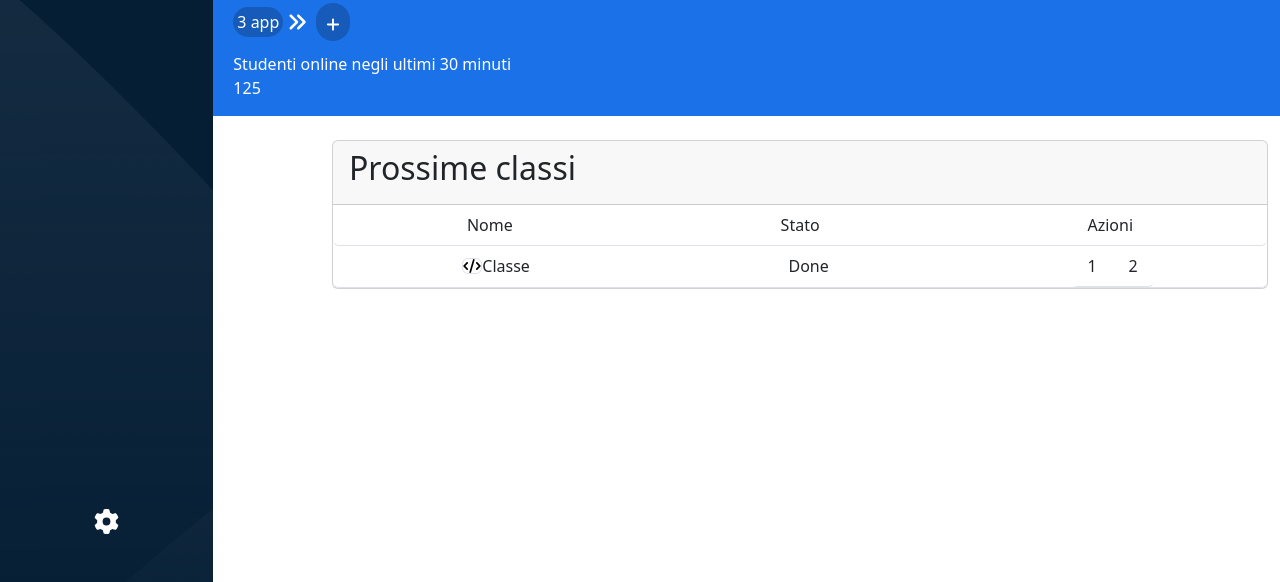
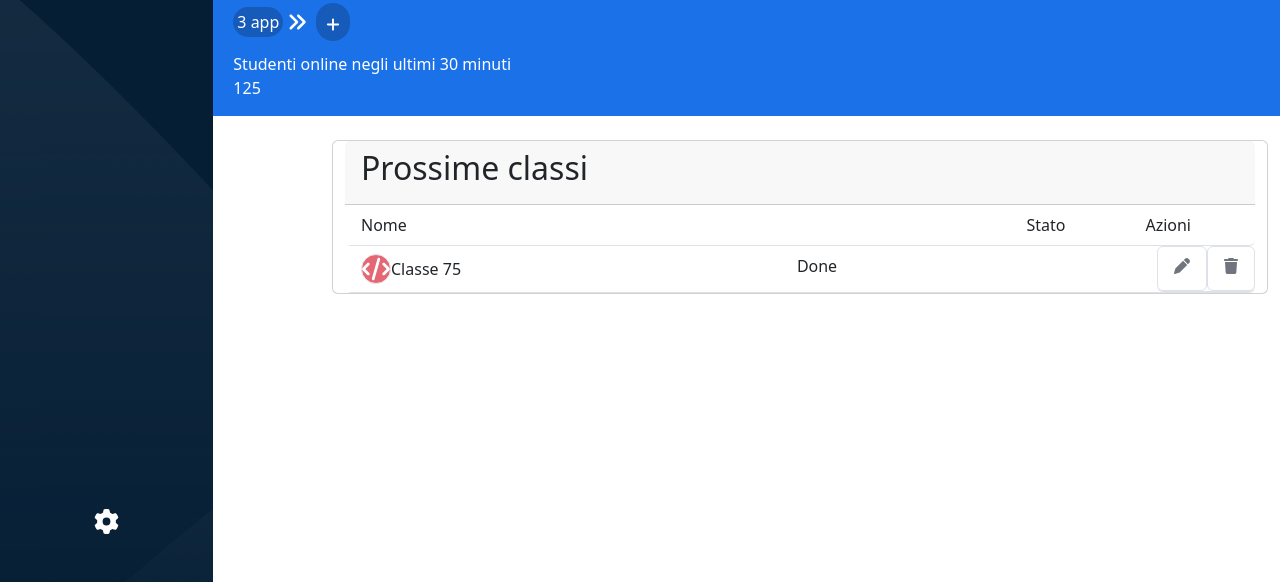
Before and after one commit to MatteoSala97/html-css-bootstrap-dashboard, a plain HTML site: page index.html in a window 1280 px wide. Shown: the part 218-800 px from the top of the page. Drawn offline with nearby package versions, Linux system fonts and the light colour scheme.

Commit message:
fix: working on list

```diff
--- a/assets/css/style.css
+++ b/assets/css/style.css
@@ -7,8 +7,8 @@ Extra-large     xl	        ≥1200px
 Ex-ex-large	    xxl	        ≥1400px
 *************************************/
 
-*{
-    /* border: 1px solid red; */
+.red{
+    border: 1px solid red;
 }
 
 html{
--- a/index.html
+++ b/index.html
@@ -84,30 +84,28 @@
                         </div>
                     </div>
                 </div>
-                <div class="col offset-3 mt-4 ">
-                    <div class="card" style="width: 100%;">
+                <div class="col offset-3 mt-4">
+                    <div class="card container-fluid">
                         <div class="card-header">
                           <h2>Prossime classi</h2>
                         </div>
                         <ul class="list-group list-group-flush">
-                          <ul class="list-group d-flex flex-row justify-content-around border-bottom">
-                            <li class="list-group-item border-0">Nome</li>
-                            <li class="list-group-item border-0">Stato</li>
-                            <li class="list-group-item border-0">Azioni</li>
+                          <ul class="list-group d-flex flex-row justify-content-evenly border-bottom">
+                            <li class="list-group-item border-0 me-auto">Nome</li>
+                            <li class="list-group-item border-0 me-5 ">Stato</li>
+                            <li class="list-group-item border-0 me-5">Azioni</li>
                           </ul>
-                          <ul class="list-group d-flex flex-row justify-content-around border-bottom">
-                            <li class="list-group-item border-0 d-flex align-items-center"><svg class="border rounded" xmlns="http://www.w3.org/2000/svg" height="16" width="20" viewBox="0 0 640 512"><path d="M392.8 1.2c-17-4.9-34.7 5-39.6 22l-128 448c-4.9 17 5 34.7 22 39.6s34.7-5 39.6-22l128-448c4.9-17-5-34.7-22-39.6zm80.6 120.1c-12.5 12.5-12.5 32.8 0 45.3L562.7 256l-89.4 89.4c-12.5 12.5-12.5 32.8 0 45.3s32.8 12.5 45.3 0l112-112c12.5-12.5 12.5-32.8 0-45.3l-112-112c-12.5-12.5-32.8-12.5-45.3 0zm-306.7 0c-12.5-12.5-32.8-12.5-45.3 0l-112 112c-12.5 12.5-12.5 32.8 0 45.3l112 112c12.5 12.5 32.8 12.5 45.3 0s12.5-32.8 0-45.3L77.3 256l89.4-89.4c12.5-12.5 12.5-32.8 0-45.3z"/></svg>Classe</li>
+                          <ul class="list-group d-flex flex-row justify-content-between border-bottom">
+                            <li class="list-group-item border-0 d-flex align-items-center"><svg class="border im-round bg-danger opacity-75" xmlns="http://www.w3.org/2000/svg" height="30" width="30" fill="var(--color-icon-white)" viewBox="0 0 640 512"><path d="M392.8 1.2c-17-4.9-34.7 5-39.6 22l-128 448c-4.9 17 5 34.7 22 39.6s34.7-5 39.6-22l128-448c4.9-17-5-34.7-22-39.6zm80.6 120.1c-12.5 12.5-12.5 32.8 0 45.3L562.7 256l-89.4 89.4c-12.5 12.5-12.5 32.8 0 45.3s32.8 12.5 45.3 0l112-112c12.5-12.5 12.5-32.8 0-45.3l-112-112c-12.5-12.5-32.8-12.5-45.3 0zm-306.7 0c-12.5-12.5-32.8-12.5-45.3 0l-112 112c-12.5 12.5-12.5 32.8 0 45.3l112 112c12.5 12.5 32.8 12.5 45.3 0s12.5-32.8 0-45.3L77.3 256l89.4-89.4c12.5-12.5 12.5-32.8 0-45.3z"/></svg>
+                                Classe 75</li>
                             <li class="list-group-item border-0">Done</li>
-                            <ul class="list-group d-flex flex-row justify-content-between border-bottom">
-                                <li class="list-group-item border-0">1</li>
-                                <li class="list-group-item border-0">2</li>
+                            <ul class="list-group d-flex flex-row border-bottom">
+                                <li class="list-group-item border rounded"><a href="#"><svg class="mb-1" xmlns="http://www.w3.org/2000/svg" height="16" width="16" fill="var(--color-icon-grey)" viewBox="0 0 512 512"><path d="M362.7 19.3L314.3 67.7 444.3 197.7l48.4-48.4c25-25 25-65.5 0-90.5L453.3 19.3c-25-25-65.5-25-90.5 0zm-71 71L58.6 323.5c-10.4 10.4-18 23.3-22.2 37.4L1 481.2C-1.5 489.7 .8 498.8 7 505s15.3 8.5 23.7 6.1l120.3-35.4c14.1-4.2 27-11.8 37.4-22.2L421.7 220.3 291.7 90.3z"/></svg></a></li>
+                                <li class="list-group-item border rounded"><a href="#"><svg class="mb-1" xmlns="http://www.w3.org/2000/svg" height="16" width="14" fill="var(--color-icon-grey)" viewBox="0 0 448 512"><path d="M135.2 17.7L128 32H32C14.3 32 0 46.3 0 64S14.3 96 32 96H416c17.7 0 32-14.3 32-32s-14.3-32-32-32H320l-7.2-14.3C307.4 6.8 296.3 0 284.2 0H163.8c-12.1 0-23.2 6.8-28.6 17.7zM416 128H32L53.2 467c1.6 25.3 22.6 45 47.9 45H346.9c25.3 0 46.3-19.7 47.9-45L416 128z"/></svg></a></li>
                             </ul>
                           </ul>
-
-
-
                         </ul>
-                      </div>
+                    </div>
                 </div>
             </div>
         </div>
```
